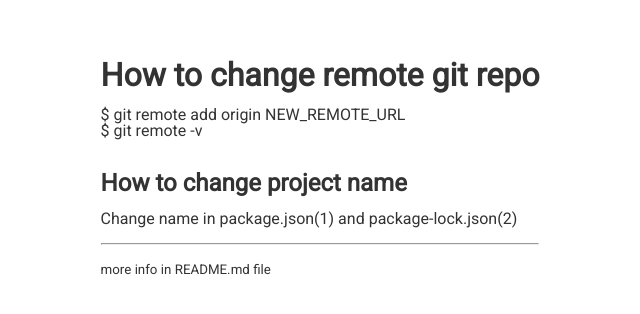
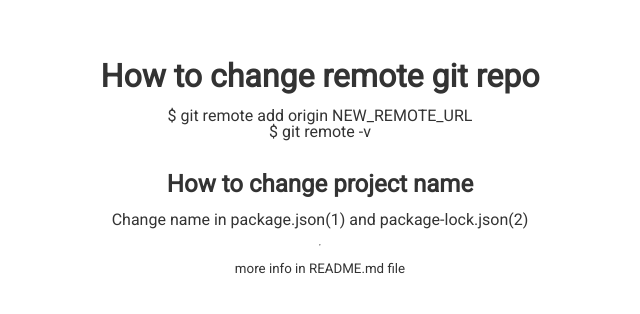
Before and after one commit to Al-lien/blankReactApp, a React (Vite) app: page / in a window 1280 px wide. Shown: the part 232-546 px from the top of the page, without its empty margins (320-960 px from the left). Built offline with nearby package versions, Linux system fonts and the light colour scheme.

Commit message:
delete index.css (useless file)

```diff
--- a/src/App.css
+++ b/src/App.css
@@ -7,16 +7,20 @@
   box-sizing: border-box;
 }
 
-body {
+body,
+#root {
   height: 100vh;
   width: 100vw;
   display: flex;
   justify-content: center;
   align-items: center;
   flex-direction: column;
+}
+
+body {
   font-family: "Roboto", sans-serif;
   font-size: 1rem;
   font-weight: normal;
   line-height: 1;
   color: #333333;
-}/*# sourceMappingURL=App.css.map */
+}
--- a/src/index.css
+++ /dev/null
@@ -1,4 +0,0 @@
-#root {
-  height: 100vh;
-  width: 100vw;
-}
--- a/src/index.scss
+++ /dev/null
@@ -1,5 +0,0 @@
-@import "./styles/utilities";
-
-#root {
-    @include viewPort;
-}
```
Also changed, not shown: src/App.scss (+7 -3 lines).
